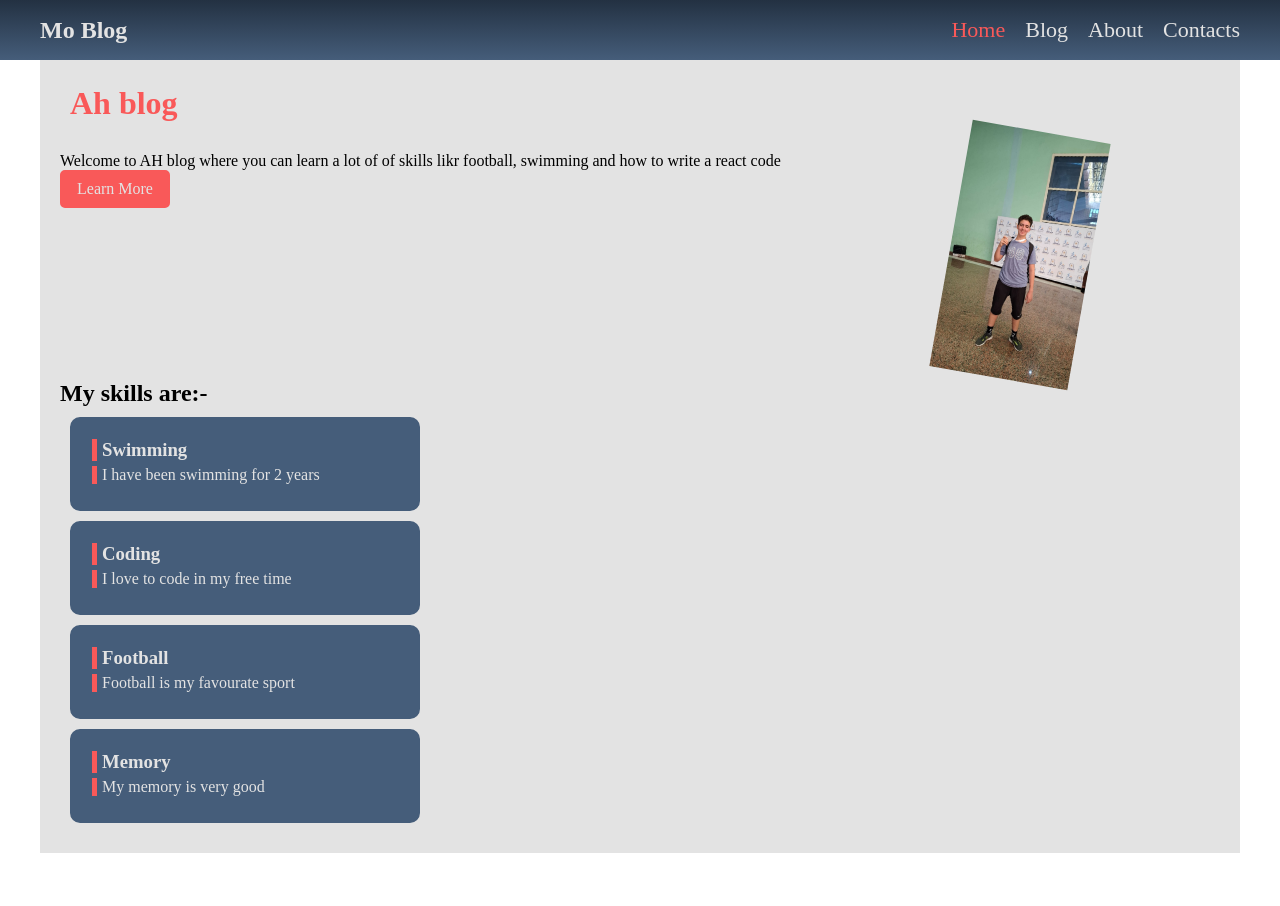
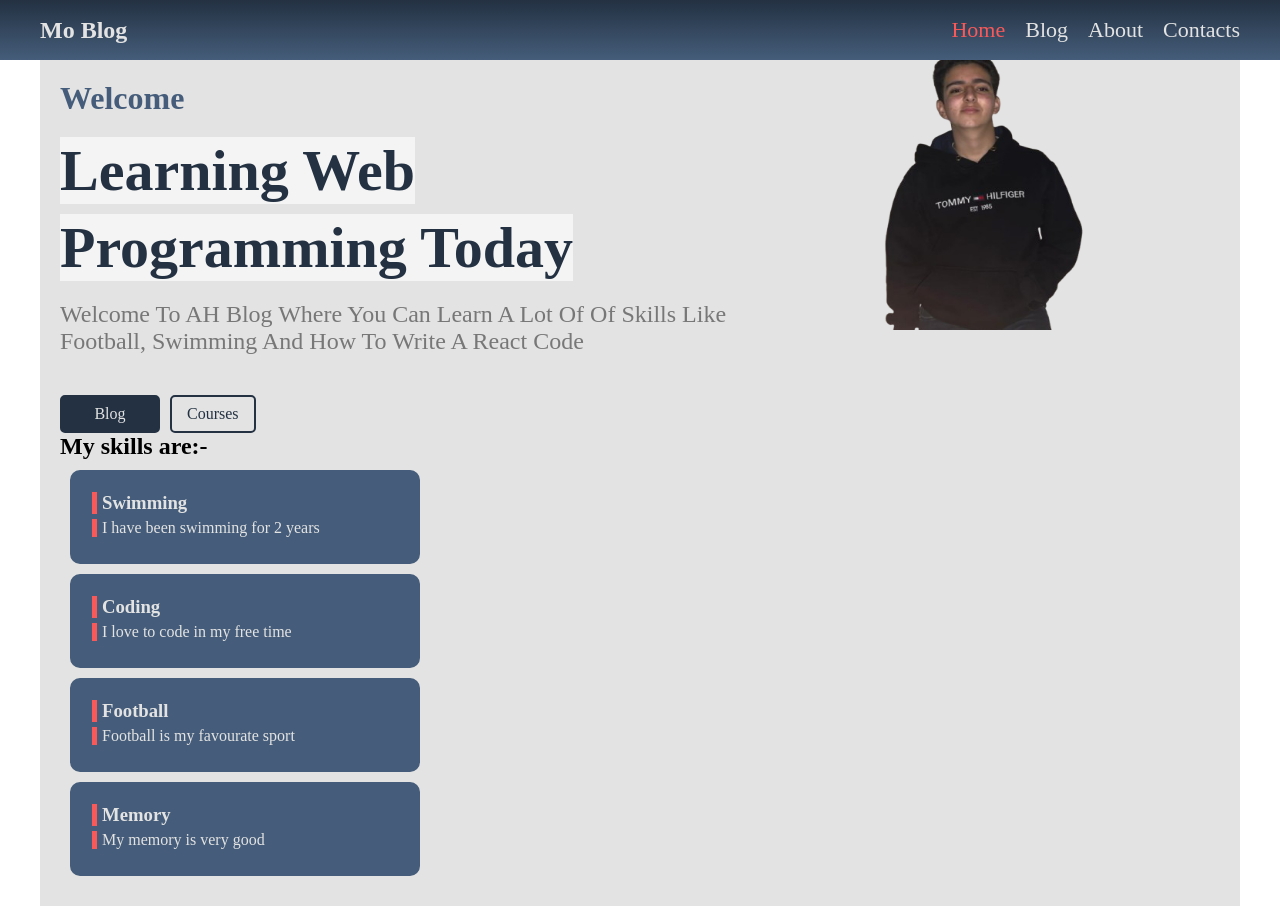
Before and after one commit to Ahmeddhhalawa/my-second-next-app, a Next.js app: page / in a window 1280 px wide. Before the commit the page ends 853 px from the top, so only its background shows below. Built offline with nearby package versions, Linux system fonts and the light colour scheme.

Commit message:
Add information

```diff
--- a/src/app/globals.css
+++ b/src/app/globals.css
@@ -10,6 +10,7 @@
   --color-one: #233142;
   --color-two: #455d7a;
   --color-three: #e3e3e3;
+  --gray: #777;
   --red: #f95959;
   --transition: 300ms;
 }
--- a/src/app/page.jsx
+++ b/src/app/page.jsx
@@ -1,5 +1,6 @@
+import Skills from "@/components/Home/Skills"
 import Welcome from "@/components/Home/Welcome"
-import Skills from "@/components/Home/Skills"
+
 export default function HomePage() {
   return (
     <div>
--- a/src/components/Home/Welcome.js
+++ b/src/components/Home/Welcome.js
@@ -1,17 +1,31 @@
 import classes from "./welcome.module.css"
 import Button from "../UiElements/Button"
 import Image from "next/image"
-import img1 from "@/components/image/AhmedH.jpeg"
 
 export default function Welcome() {
     return (
-        <section className={classes["section"]}>
-            <div>
-                <h1 className={classes["title"]}>Ah blog</h1>
-                <p>Welcome to AH blog where you can learn a lot of of skills likr football, swimming and how to write a react code</p>
-                <Button href="/blog" danger>Learn More</Button>
+        <section className={classes["welcome"]}>
+            <div className={classes["text"]}>
+                <p className={classes["welcome-text"]}>welcome</p>
+                <p className={classes["vision"]}>Learning Web</p>
+                <p className={classes["vision"]}>Programming today</p>
+                <p className={classes["desc"]}>Welcome to AH blog where you can learn a lot of of skills like football, swimming and how to write a react code</p>
+
+                <div className={classes["buttons"]}>
+                    <Button href="/blog" className={classes["blog-btn"]}>Blog</Button>
+                    <Button outline href="/courses">Courses</Button>
+                </div>
             </div>
-            <Image src={img1} alt="Ahmed Halawa" className={classes["img"]} />
+            <div className={classes["img"]}>
+                <Image
+                  src="/assets/AhmedH.png"
+                  alr="Ahmed Halawa"
+                  loading="eager"
+                  width={160}
+                  height={300} alt="Ahmed Halawa"
+                  sizes="(max-width: 768px) 100vw, (max-width: 1200px) 50vw, 33vw"
+                   />
+            </div>
         </section>
     )
  }
--- a/src/components/Home/welcome.module.css
+++ b/src/components/Home/welcome.module.css
@@ -1,20 +1,83 @@
-.title {
-    color: var(--red);
-    margin: 5px 10px;
-    font-size: 32px;
-    margin-bottom: 30px;
+.welcome {
+    display: flex;
+    width: 100%;
 }
 
-.section {
-    width: 100%;
-    display: flex;
-    justify-content: space-between;
+.text p {
+    position: relative;
+    z-index: 10;
+    text-transform: capitalize;
 }
 
+.welcome-text {
+    color: var(--color-two);
+    font-size: 32px;
+    font-weight: bold;
+    margin-bottom: 20px;
+}
+
+.vision {
+    font-size: 45px;
+    color:  var(--color-one);
+    background-color: #ffffff9e;
+    margin-bottom: 10px;
+    width: fit-content;
+    font-weight: bold;
+}
+
+.desc {
+    color: var(--gray);
+    font-size: 20px;
+    margin-top: 20px;
+}
+
+.buttons {
+    margin-top: 40px;
+    display: flex;
+    gap: 10px;
+}
+
+.blog-btn {
+    width: 100px;
+}
+
+
 .img {
-    width: 400px;
-    height: 250px;
-    transform: rotate(10deg);
-    margin-top: 50px;
-    object-fit: contain;
+    width: 200px;
+    height: 355px;
+    position: absolute;
+    right: 20px;
+    right: 0;
+    top: -20px;
 }
+
+.img img {
+    width: 100%;
+    height: 100%;
+}
+
+@media (min-width: 991px) {
+    .text {
+        flex-grow: 1;
+    }
+
+    .welcome-text {
+        font-size: 42;
+    }
+
+    .vision {
+        font-size: 58px;
+    }
+
+    .desc {
+        font-size: 24px;
+    }
+
+    .img {
+        flex-shrink: 0;
+        position: relative;
+        top: -50px;
+        width: 450px;
+        height: 300px;
+    }
+}
```
Also changed, not shown: public/assets/AhmedH.png (added), src/components/image/AhmedH.jpeg (deleted).
